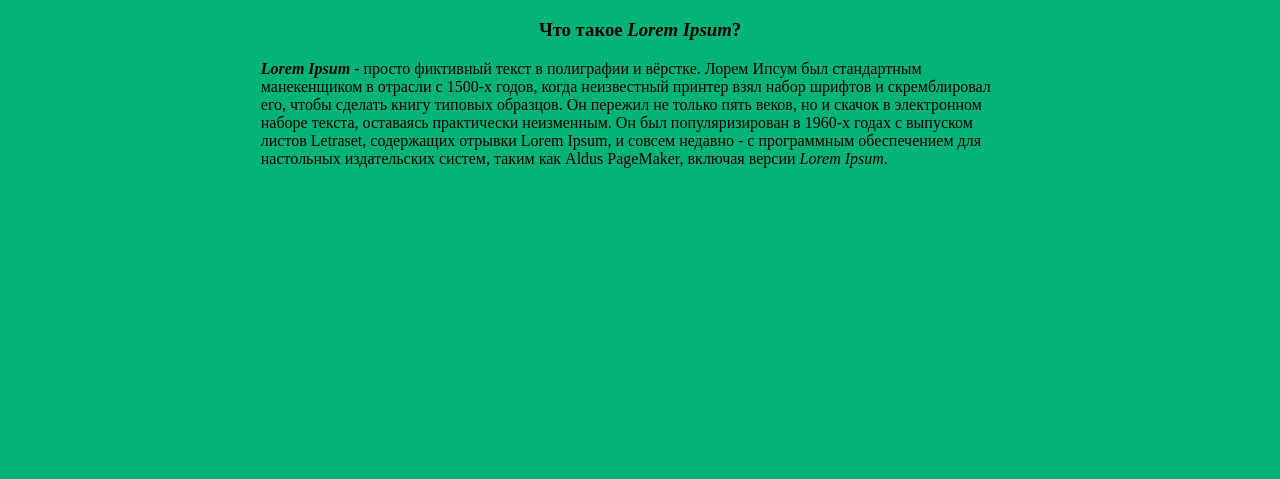
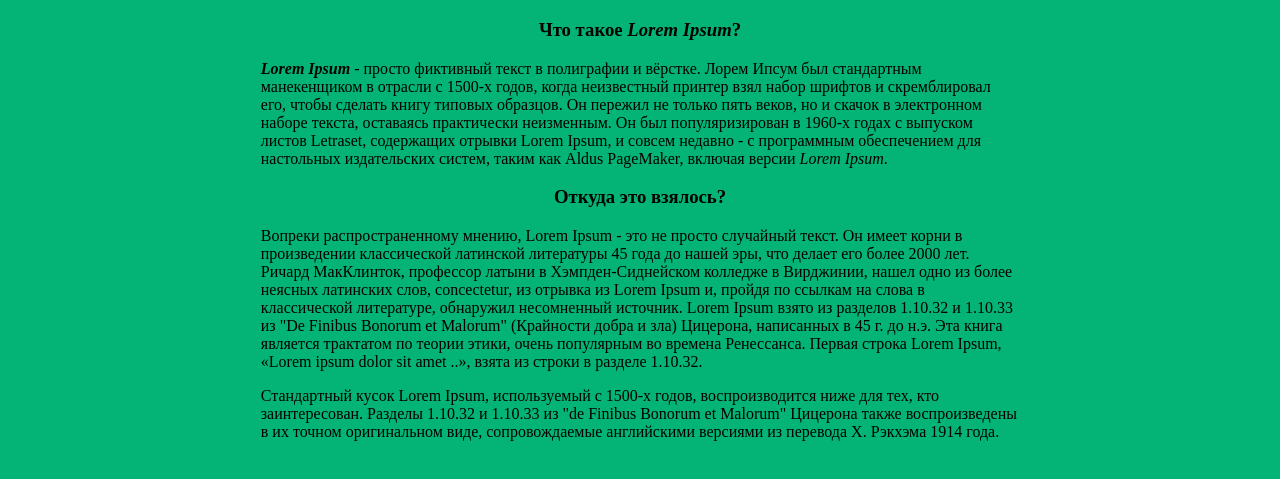
Before and after one commit to KredoDeBrain/trenningSite, a plain HTML site: page index.html in a window 1280 px wide. Shown: the part 61-540 px from the top of the page. Drawn offline with Linux system fonts and the light colour scheme.

Commit message:
Replacing text

```diff
--- a/index.html
+++ b/index.html
@@ -12,6 +12,7 @@
         </div>
 
         <div id="content">
+            <div>
                 <h3>Что такое <i>Lorem Ipsum</i>?</h3>
                 <p><i><b>Lorem Ipsum</b></i> - просто фиктивный текст в полиграфии и вёрстке.
                     Лорем Ипсум был стандартным манекенщиком в отрасли с 1500-х годов,
@@ -24,6 +25,25 @@
                     включая версии <i>Lorem Ipsum</i>.</p>
             </div>
 
+            <div>
+                <h3>Откуда это взялось?</h3>
+                <p>Вопреки распространенному мнению, Lorem Ipsum - это не просто случайный текст.
+                    Он имеет корни в произведении классической латинской литературы 45 года до нашей эры,
+                    что делает его более 2000 лет. Ричард МакКлинток, профессор латыни в Хэмпден-Сиднейском
+                    колледже в Вирджинии, нашел одно из более неясных латинских слов, concectetur, из отрывка
+                    из Lorem Ipsum и, пройдя по ссылкам на слова в классической литературе, обнаружил несомненный
+                    источник. Lorem Ipsum взято из разделов 1.10.32 и 1.10.33 из "De Finibus Bonorum et Malorum"
+                    (Крайности добра и зла) Цицерона, написанных в 45 г. до н.э. Эта книга является трактатом по
+                    теории этики, очень популярным во времена Ренессанса. Первая строка Lorem Ipsum, «Lorem ipsum
+                    dolor sit amet ..», взята из строки в разделе 1.10.32.</p>
+
+                <p>Стандартный кусок Lorem Ipsum, используемый с 1500-х годов, воспроизводится ниже для тех,
+                    кто заинтересован. Разделы 1.10.32 и 1.10.33 из "de Finibus Bonorum et Malorum" Цицерона
+                    также воспроизведены в их точном оригинальном виде, сопровождаемые английскими версиями из
+                    перевода Х. Рэкхэма 1914 года.</p>
+            </div>
+        </div>
+
         <div id="footer"></div>
     </body>
 </html>
```
Lines whose indentation alone changed are shown as unchanged.
